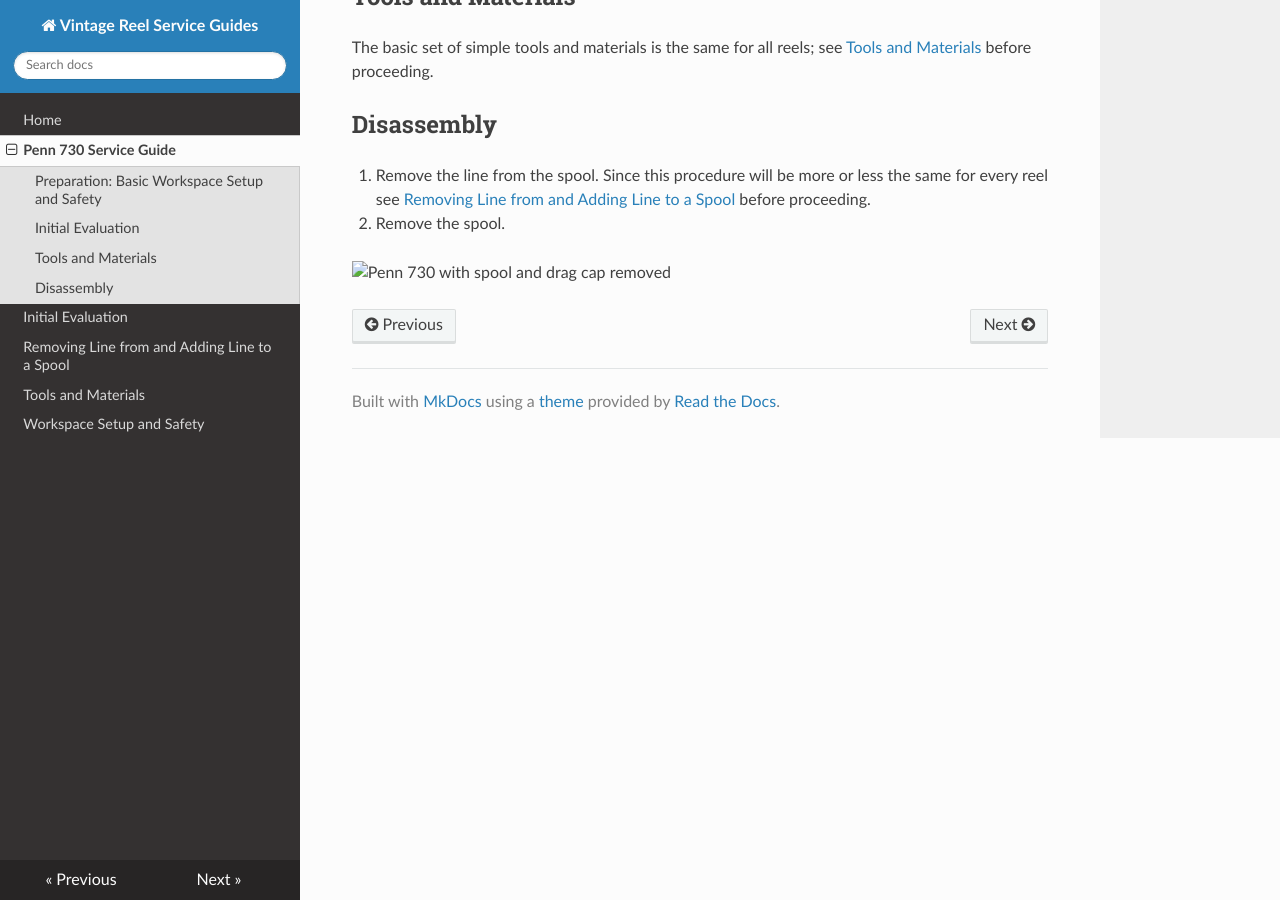
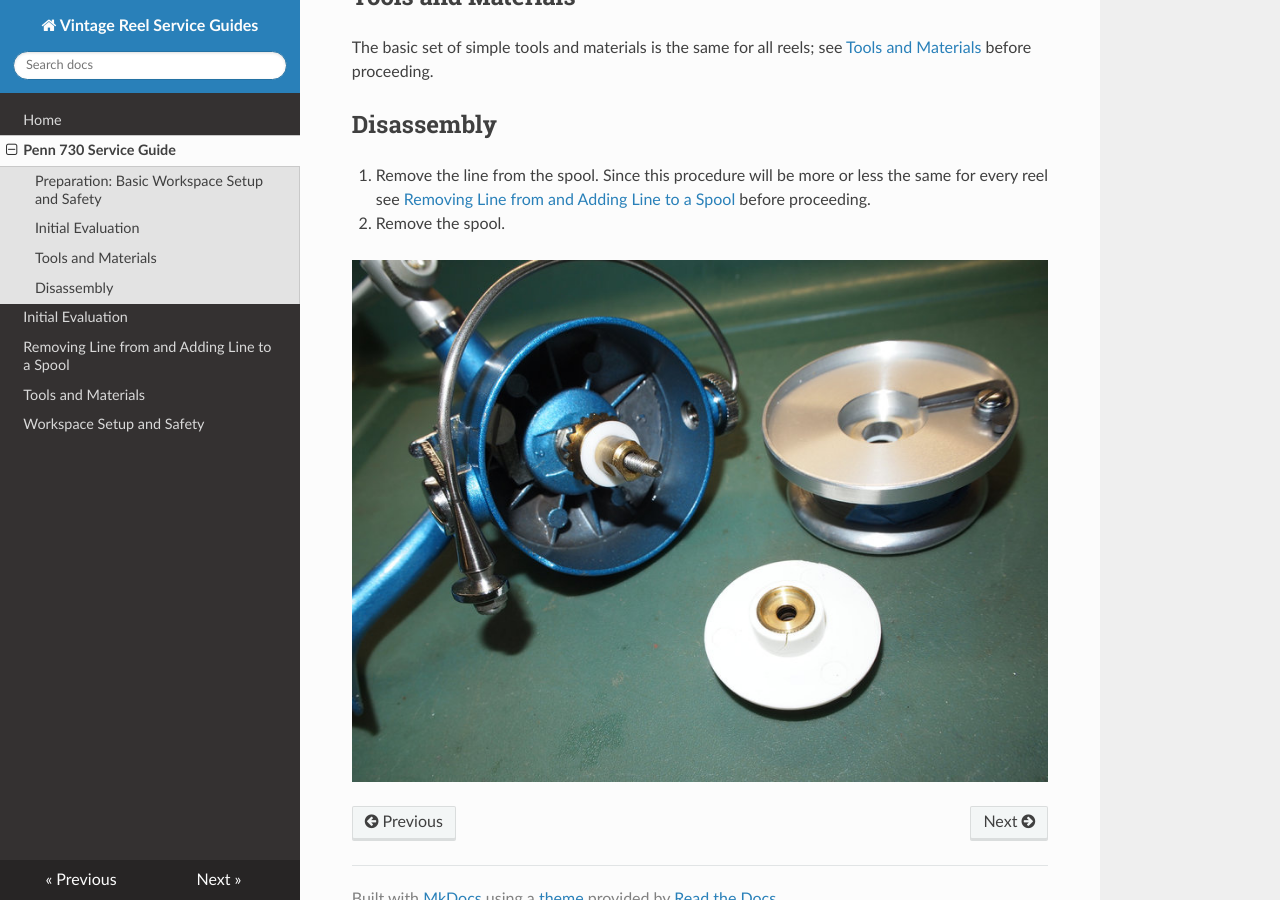
Before and after one commit to john-tech-writer/vintage-reel-service-guides, an MkDocs documentation site: the page built from docs/penn/730/penn-730-service-guide.md, in a window 1280 px wide and 900 px high, scrolled down 1228 px. Built offline with MkDocs 1.6.1, drawn with Linux system fonts in a browser that asks for light colours; nearby versions of some CDN libraries.

Commit message:
another fix to img links

```diff
--- a/docs/penn/730/penn-730-service-guide.md
+++ b/docs/penn/730/penn-730-service-guide.md
@@ -30,4 +30,4 @@
 
 2. Remove the spool.
 
-![Penn 730 with spool and drag cap removed](../img/penn-730-spool-drag-cap-removed.jpg)
+![Penn 730 with spool and drag cap removed](../../../img/penn-730-spool-drag-cap-removed.jpg)
```
